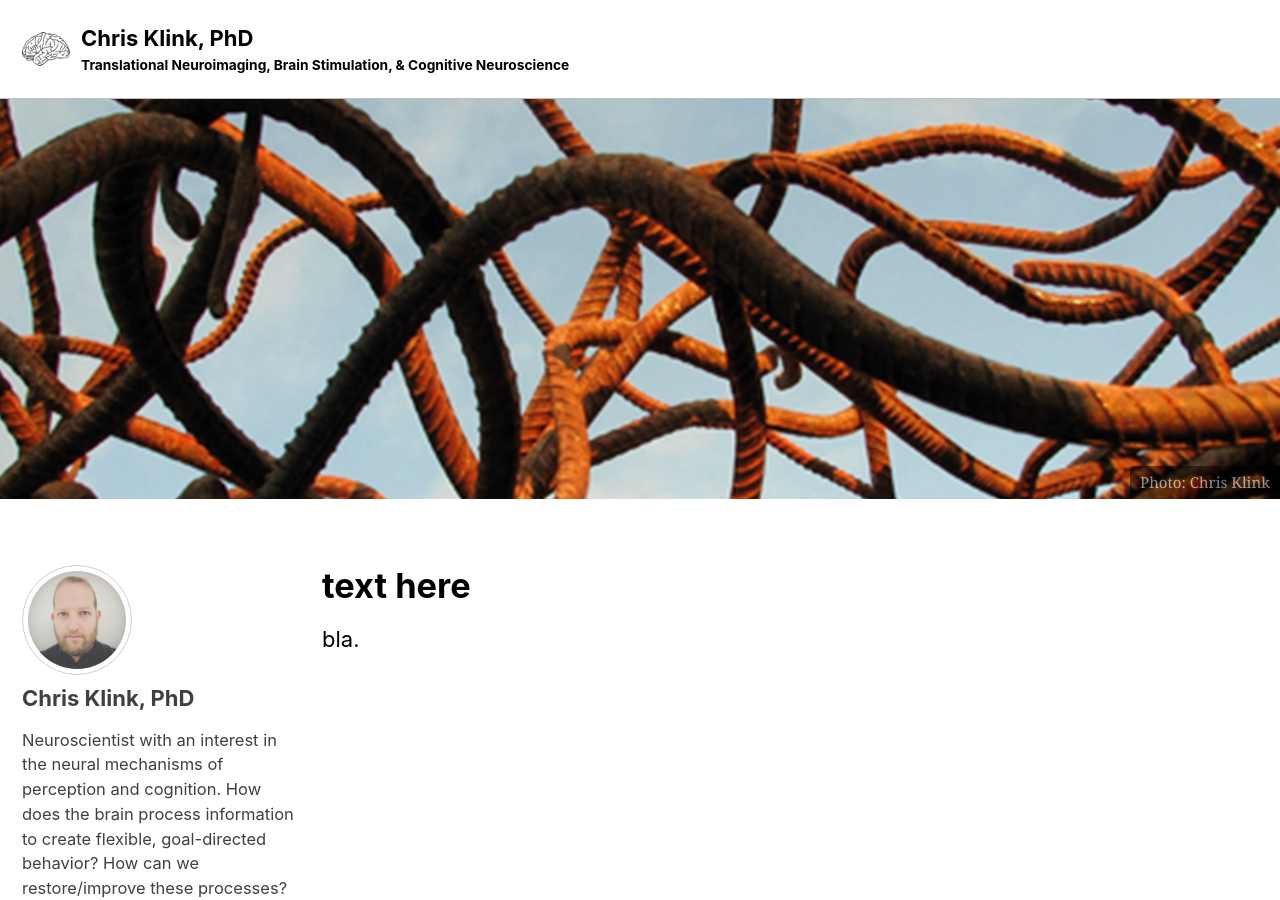
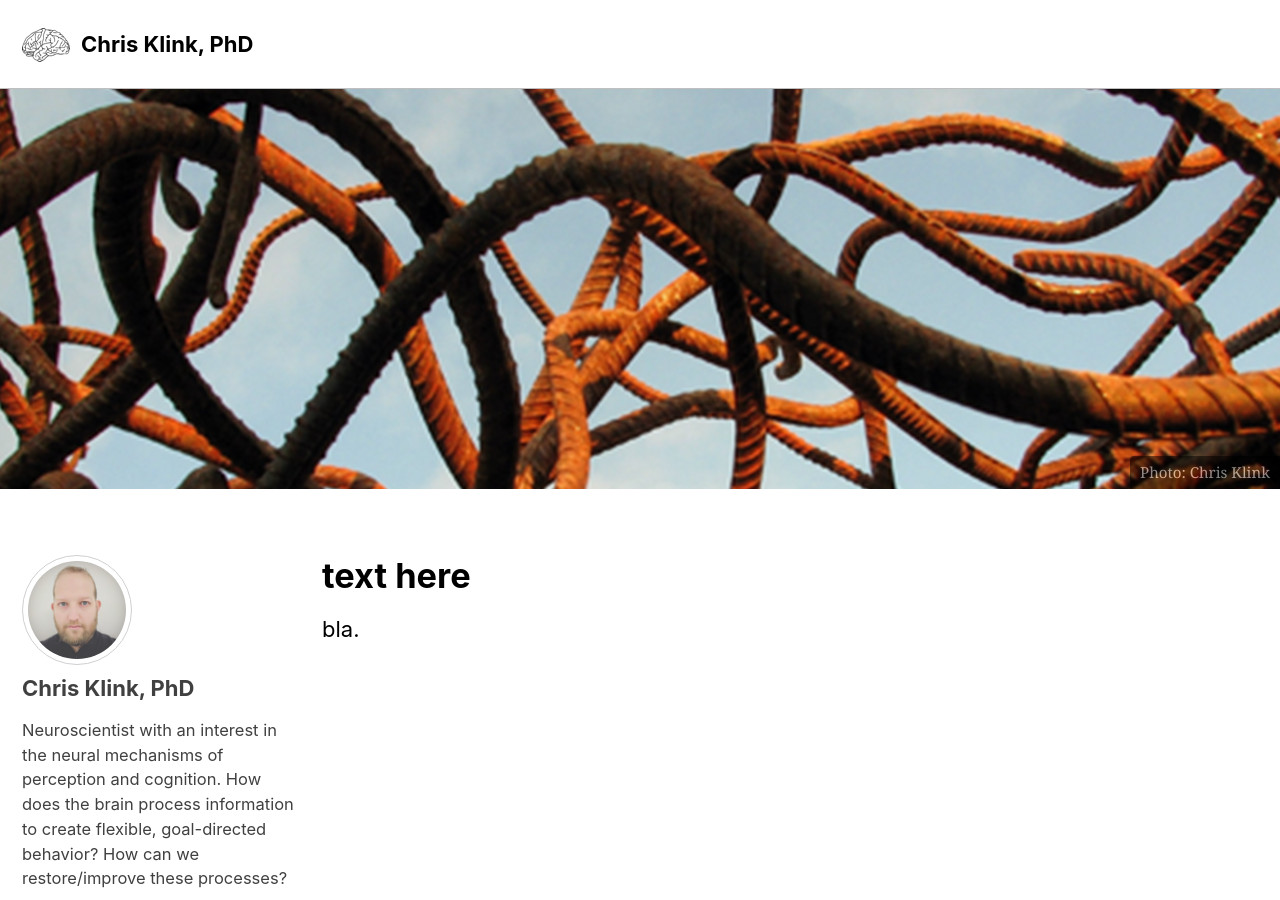
Before and after one commit to pcklink/pcklink.github.io, a Jekyll site: the page built from index.html, in a window 1280 px wide and 900 px high. Built offline with Jekyll 4.4.1, drawn with Linux system fonts in a browser that asks for light colours; cached includes are drawn as plain includes; nearby versions of some CDN libraries; the list of posts is cut into pages by our own code.

Commit message:
Update _config.yml

```diff
--- a/_config.yml
+++ b/_config.yml
@@ -18,7 +18,7 @@ minimal_mistakes_skin    : "contrast" # "air", "aqua", "contrast", "dark", "dirt
 locale                   : "en-US"
 title                    : "Chris Klink, PhD"
 title_separator          : "|"
-subtitle                 : "Translational Neuroimaging, Brain Stimulation, & Cognitive Neuroscience"
+subtitle                 : # "Translational Neuroimaging, Brain Stimulation, & Cognitive Neuroscience"
 name                     : "Chris Klink"
 description              : "Personal website"
 url                      : "https://pcklink.github.io/"
```
